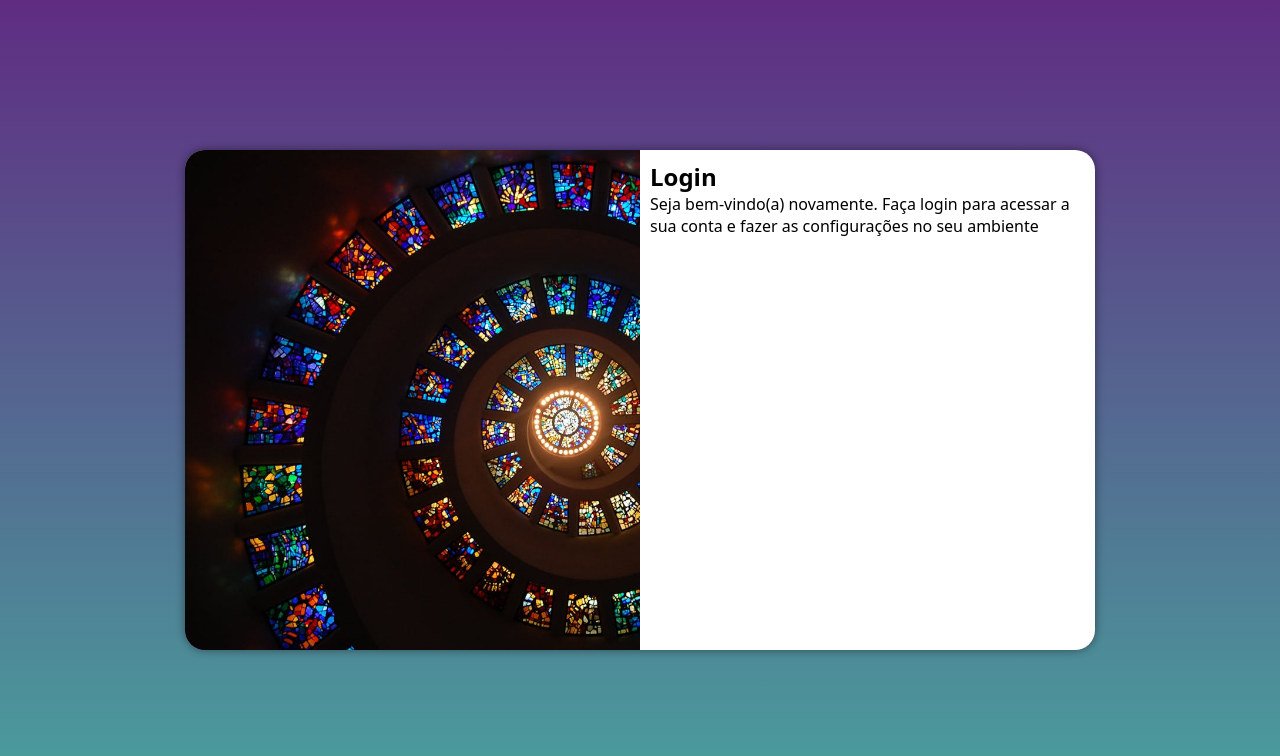
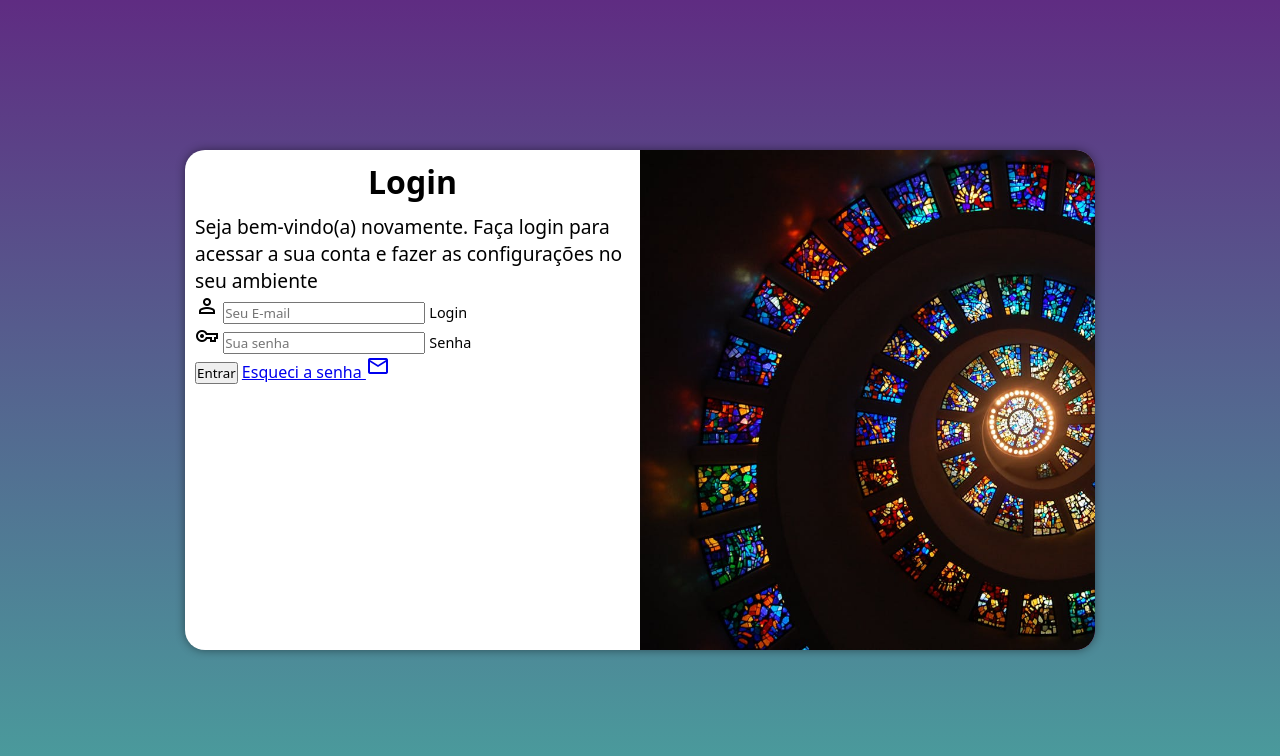
Before and after one commit to BruceChristoni/Projeto--Login, a plain HTML site: page index.html in a window 1280 px wide. Drawn offline with nearby package versions, Linux system fonts and the light colour scheme.

Commit message:
Atualizei o formulário do desafio

```diff
--- a/estilos/media-query.css
+++ b/estilos/media-query.css
@@ -32,13 +32,21 @@
     }
 
     #imagem {
-        float: left;
+        float: right;
         width: 50%;
         height: 100%;
     }
 
     #formulario {
-        float: right;
+        float: left;
         width: 50%;
     }
+
+    h1 {
+        font-size: 2em;
+    }
+
+    p {
+        font-size: 1.2em;
+    }
 }
--- a/estilos/style.css
+++ b/estilos/style.css
@@ -52,3 +52,16 @@ main {
     padding: 10px;
     display: block;
 }
+
+h1 {
+    text-align: center;
+    margin-bottom: 10px;
+}
+
+p {
+    font-size: 0.8em;
+}
+
+#info{
+    font-size: 0.9em;
+}
--- a/index.html
+++ b/index.html
@@ -6,16 +6,40 @@
     <title>Login</title>
     <link rel="stylesheet" href="estilos/style.css">
     <link rel="stylesheet" href="estilos/media-query.css">
+    <link href="https://fonts.googleapis.com/css2?family=Material+Symbols+Outlined" rel="stylesheet" />
 </head>
 <body>
+
     <main>
+
         <section id="login">
+
             <div id="imagem">
             </div>
+
             <div id="formulario">
                 <h1>Login</h1>
+
                 <p>Seja bem-vindo(a) novamente. Faça login para acessar a sua conta e fazer as configurações no seu ambiente</p>
-                <form action="login.php" method="post">
+
+                <form action="login.php" method="post" autocomplete="on">
+
+                    <div id="campo">
+                        <i class="material-symbols-outlined"> person</i>
+                        <input type="email" name="login" id="ilogin" placeholder="Seu E-mail" autocomplete="email" required maxlength="30">
+                        <label id="info" for="ilogin">Login</label>
+                    </div>
+
+                    <div id="campo">
+                        <i class="material-symbols-outlined"> vpn_key</i>
+
+                        <input type="password" name="senha" id="isenha" placeholder="Sua senha" autocomplete="current-password" required minlength="8" maxlength="20" size="">
+                        <label id="info" for="isenha">Senha</label>
+                    </div>
+                    <input type="submit" value="Entrar">
+                    <a href="esqueci.html">
+                        Esqueci a senha <i class="material-symbols-outlined">mail</i>
+                    </a>
 
                 </form>
             </div>
```
